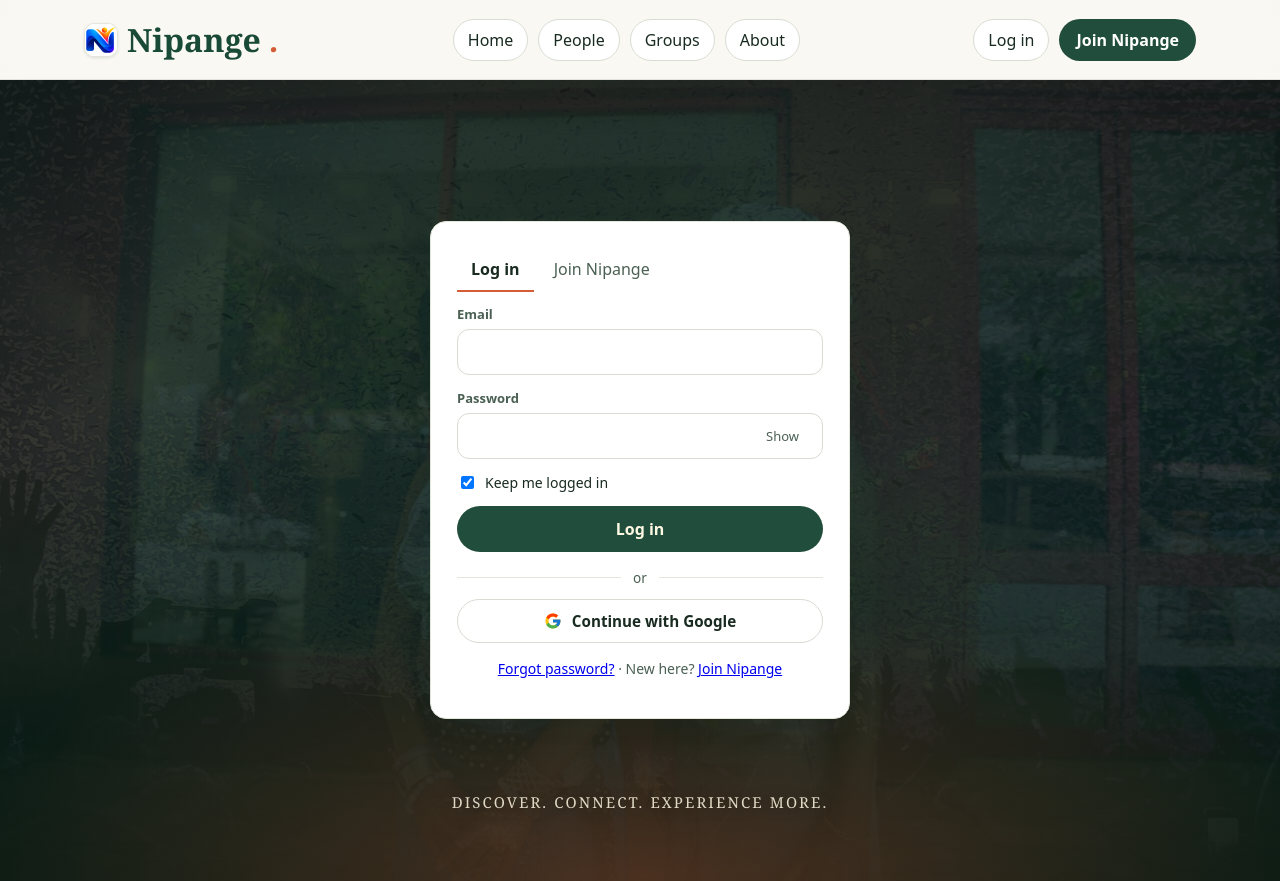
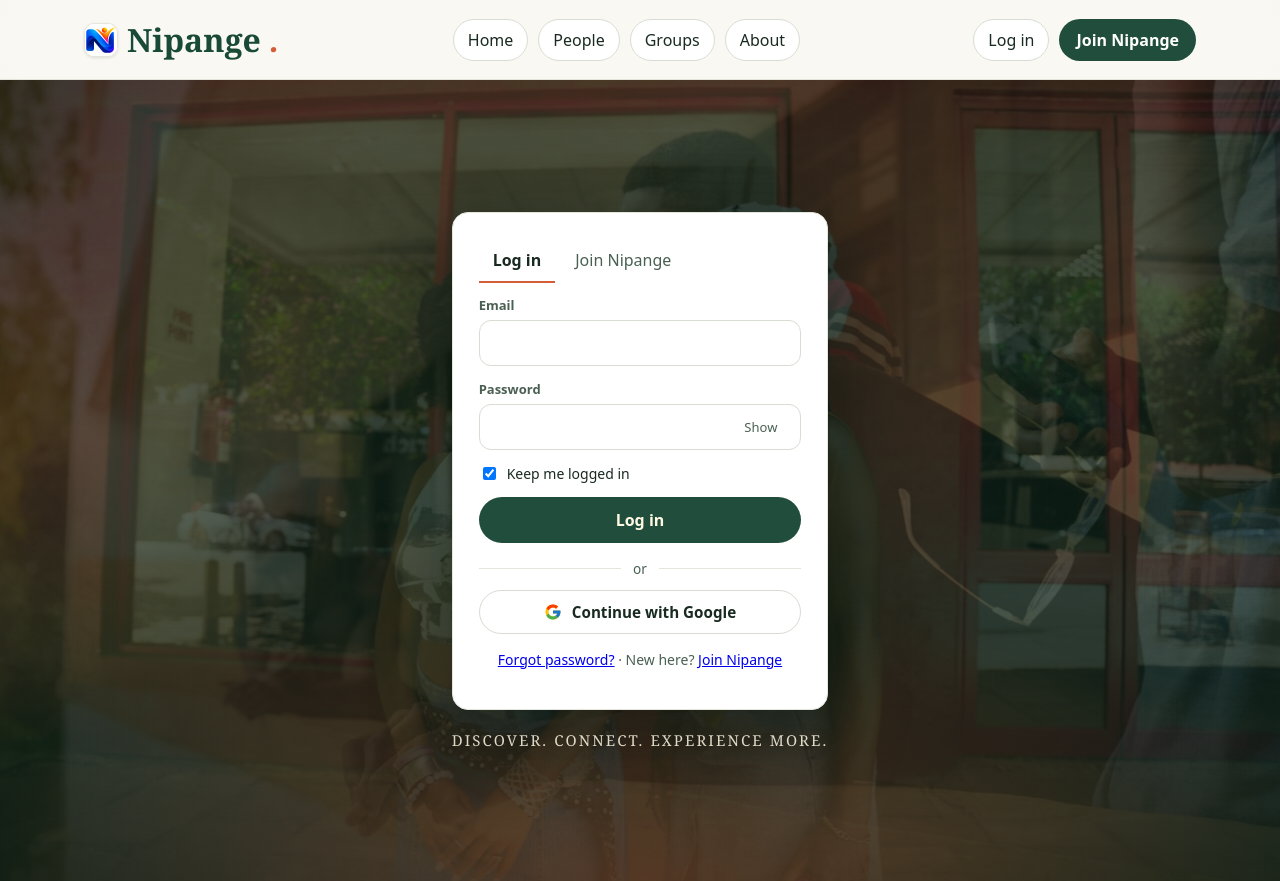
Before and after one commit to Collinskib/tukutane, a PHP site: page /auth.php in a window 1280 px wide. Run offline with PHP 8.4, Linux system fonts and the light colour scheme.

Commit message:
Fix auth stage layout and force-refresh the stylesheet
Cached style.css?v=30 meant returning browsers rendered auth.php with no
auth-stage rules — five full-size photos stacked in flow and the form sat
~7000px down the page. Bump to ?v=31 (layout.php + sw.js STATIC, cache
name to nipange-v28) so HTTP and service-worker caches revalidate.

Layout: .auth-bg/.auth-veil are now positioned (they were in-flow grid
items), the stage centers content via place-content:safe center so tall
register forms top-align instead of clipping, the veil is lightened so
the photos read, and the purple confetti hero.jpg is swapped for crew.jpg.
.auth-tag gains text-align:center for narrow viewports.

Generated with [Devin](https://devin.ai)

Co-Authored-By: Devin <158243242+devin-ai-integration[bot]@users.noreply.github.com>

```diff
--- a/assets/style.css
+++ b/assets/style.css
@@ -277,17 +277,18 @@ main{margin-top:0;margin-bottom:0;min-width:0;width:100%;flex:1}
 @media(max-width:540px){.bubble{max-width:84%}}
 
 /* ============ auth stage ============ */
-.auth-stage{position:relative;display:grid;place-items:center;gap:14px;min-height:calc(100vh - 150px);min-height:calc(100dvh - 150px);padding:40px 18px;overflow:hidden;background:#0f2b20;max-width:none}
-.auth-bg img{position:absolute;inset:0;width:100%;height:100%;object-fit:cover;object-position:center 40%;opacity:0;filter:brightness(.82) saturate(1.05);will-change:transform,opacity;animation:authbg 30s ease-in-out infinite}
+.auth-stage{position:relative;display:grid;place-content:safe center;justify-items:center;gap:20px;min-height:calc(100vh - 148px);min-height:calc(100dvh - 148px);padding:52px 18px;overflow:hidden;background:#0f2b20;max-width:none}
+.auth-bg{position:absolute;inset:0}
+.auth-bg img{position:absolute;inset:0;width:100%;height:100%;object-fit:cover;object-position:center 40%;opacity:0;filter:brightness(.9) saturate(1.05);will-change:transform,opacity;animation:authbg 30s ease-in-out infinite}
 .auth-bg img:nth-child(1){object-position:center 62%}
 .auth-bg img:nth-child(2){animation-delay:6s;object-position:center 60%}
 .auth-bg img:nth-child(3){animation-delay:12s}
 .auth-bg img:nth-child(4){animation-delay:18s;object-position:center 55%}
 .auth-bg img:nth-child(5){animation-delay:24s}
 @keyframes authbg{0%{opacity:0;transform:scale(1.04)}4%{opacity:1}21%{opacity:1}25%{opacity:0}100%{opacity:0;transform:scale(1.18) translate(-1.6%,1.8%)}}
-.auth-veil{position:absolute;inset:0;background:radial-gradient(115% 80% at 50% 42%,rgba(8,27,20,.5),transparent 72%),radial-gradient(90% 60% at 50% 100%,rgba(212,92,54,.32),transparent 62%),linear-gradient(180deg,rgba(8,27,20,.8) 0%,rgba(12,37,28,.66) 45%,rgba(8,27,20,.95) 100%)}
-.auth-stage .form{position:relative;width:100%;margin:0}
-.auth-tag{position:relative;margin:0;color:var(--cream);font-family:var(--serif);font-size:15px;letter-spacing:.14em;text-transform:uppercase;text-shadow:0 1px 18px rgba(0,0,0,.55);opacity:.85}
+.auth-veil{position:absolute;inset:0;background:radial-gradient(115% 80% at 50% 42%,rgba(8,27,20,.4),transparent 72%),radial-gradient(90% 60% at 50% 100%,rgba(212,92,54,.3),transparent 62%),linear-gradient(180deg,rgba(8,27,20,.58) 0%,rgba(12,37,28,.44) 45%,rgba(8,27,20,.85) 100%)}
+.auth-stage .form{position:relative;width:100%;max-width:430px;margin:0;box-shadow:0 26px 70px rgba(5,18,12,.55)}
+.auth-tag{position:relative;margin:0;color:var(--cream);font-family:var(--serif);font-size:15px;letter-spacing:.14em;text-transform:uppercase;text-align:center;text-shadow:0 1px 18px rgba(0,0,0,.55);opacity:.85}
 
 /* ============ reduced motion ============ */
 @media(prefers-reduced-motion:reduce){
--- a/auth.php
+++ b/auth.php
@@ -45,7 +45,7 @@ site_header();
 ?>
 <main class="auth-stage">
   <div class="auth-bg" aria-hidden="true">
-    <img src="/assets/landing/hero.jpg" alt="" decoding="async">
+    <img src="/assets/landing/crew.jpg" alt="" decoding="async">
     <img src="/assets/landing/students.jpg" alt="" decoding="async">
     <img src="/assets/landing/spots.jpg" alt="" decoding="async">
     <img src="/assets/landing/festival.jpg" alt="" decoding="async">
--- a/includes/layout.php
+++ b/includes/layout.php
@@ -16,7 +16,7 @@ function page_head(string $title, string $head = '', string $bodyClass = ''): vo
 <link rel="manifest" href="/manifest.webmanifest">
 <link rel="icon" href="/assets/icons/icon-192.png">
 <link rel="apple-touch-icon" href="/assets/icons/icon-192.png">
-<link rel="stylesheet" href="/assets/style.css?v=30">
+<link rel="stylesheet" href="/assets/style.css?v=31">
 <?= $head ?>
 <script defer src="/assets/alpine.min.js?v=1"></script>
 <script defer src="/assets/app.js?v=13"></script>
--- a/sw.js
+++ b/sw.js
@@ -1,8 +1,8 @@
 // Nipange service worker — static shell + offline fallback only.
 // NEVER caches API responses, messages, or account pages.
-const CACHE = 'nipange-v27';
+const CACHE = 'nipange-v28';
 const STATIC = [
-  '/assets/style.css?v=29',
+  '/assets/style.css?v=31',
   '/assets/app.js?v=13',
   '/assets/alpine.min.js?v=1',
   '/assets/icons/icon-192.png',
```
